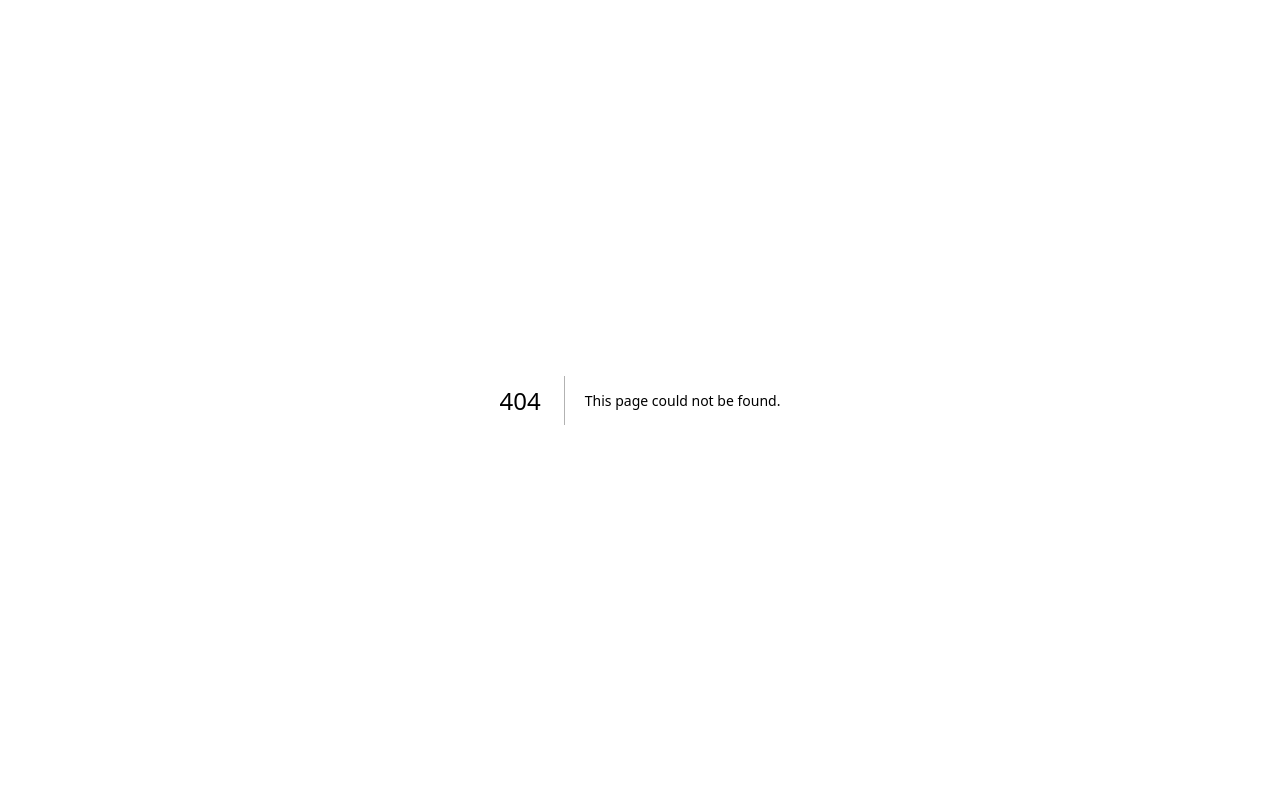
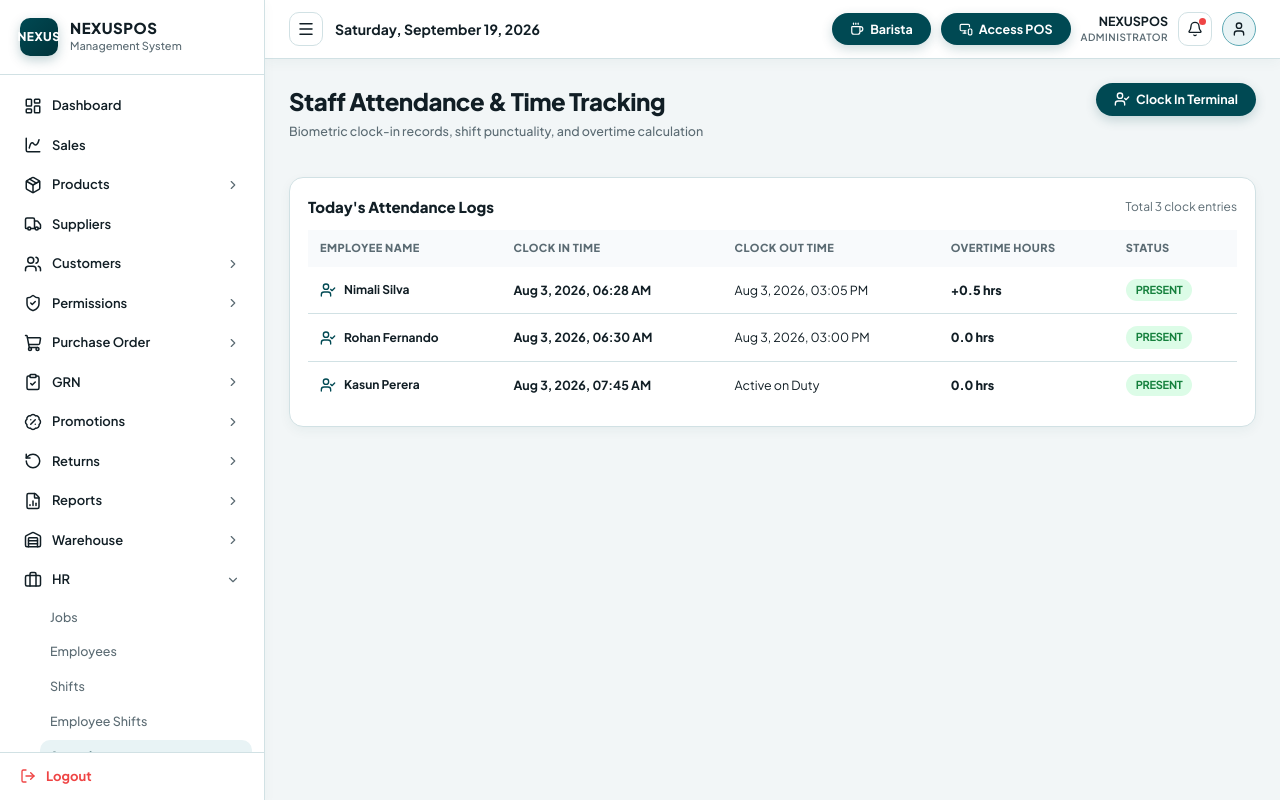
Before and after one commit to Clerans/NEXTJS-POS, a Next.js app in the folder nexuspos-app/: page /hr/attendance in a window 1280 px wide. Before the commit this address had no page. Built offline with nearby package versions, Linux system fonts and the light colour scheme.

Commit message:
Functions Updated

```diff
--- /dev/null
+++ b/nexuspos-app/src/app/(dashboard)/hr/attendance/page.tsx
@@ -0,0 +1,103 @@
+"use client";
+
+import React, { useState } from "react";
+import { Plus, UserCheck, Clock, CheckCircle2 } from "lucide-react";
+import { Button } from "@/components/ui/Button";
+import { Badge } from "@/components/ui/Badge";
+import { formatDateTime } from "@/lib/utils";
+import { AttendanceRecord } from "@/types";
+import { toast } from "sonner";
+
+export default function AttendancePage() {
+  const [records, setRecords] = useState<AttendanceRecord[]>([
+    {
+      id: 1,
+      employeeId: 2,
+      employeeName: "Nimali Silva",
+      clockIn: "2026-08-03T06:28:00Z",
+      clockOut: "2026-08-03T15:05:00Z",
+      overtimeHours: 0.5,
+      status: "PRESENT",
+    },
+    {
+      id: 2,
+      employeeId: 3,
+      employeeName: "Rohan Fernando",
+      clockIn: "2026-08-03T06:30:00Z",
+      clockOut: "2026-08-03T15:00:00Z",
+      overtimeHours: 0.0,
+      status: "PRESENT",
+    },
+    {
+      id: 3,
+      employeeId: 1,
+      employeeName: "Kasun Perera",
+      clockIn: "2026-08-03T07:45:00Z",
+      clockOut: undefined,
+      overtimeHours: 0.0,
+      status: "PRESENT",
+    },
+  ]);
+
+  const handleClockIn = () => {
+    toast.success("Clock-in recorded via biometric terminal!");
+  };
+
+  return (
+    <div className="space-y-4">
+      <div className="page-head-row">
+        <div>
+          <h1 className="page-title">Staff Attendance &amp; Time Tracking</h1>
+          <div className="page-sub">
+            Biometric clock-in records, shift punctuality, and overtime calculation
+          </div>
+        </div>
+        <Button variant="orange" onClick={handleClockIn} className="flex items-center gap-1.5">
+          <UserCheck className="w-4 h-4" /> Clock In Terminal
+        </Button>
+      </div>
+
+      <div className="card space-y-4">
+        <div className="panel-header">
+          <div className="panel-title">Today&apos;s Attendance Logs</div>
+          <div className="text-xs text-text-gray">Total {records.length} clock entries</div>
+        </div>
+
+        <table className="w-full">
+          <thead>
+            <tr>
+              <th>Employee Name</th>
+              <th>Clock In Time</th>
+              <th>Clock Out Time</th>
+              <th>Overtime Hours</th>
+              <th>Status</th>
+            </tr>
+          </thead>
+          <tbody>
+            {records.map((rec) => (
+              <tr key={rec.id} className="hover:bg-patina-light/50">
+                <td>
+                  <div className="font-bold text-xs text-text-dark flex items-center gap-2">
+                    <UserCheck className="w-4 h-4 text-patina" /> {rec.employeeName}
+                  </div>
+                </td>
+                <td className="text-xs font-bold text-emerald-700">
+                  {formatDateTime(rec.clockIn)}
+                </td>
+                <td className="text-xs text-text-gray">
+                  {rec.clockOut ? formatDateTime(rec.clockOut) : "Active on Duty"}
+                </td>
+                <td className="font-black text-xs text-patina">
+                  {rec.overtimeHours > 0 ? `+${rec.overtimeHours} hrs` : "0.0 hrs"}
+                </td>
+                <td>
+                  <Badge variant="green">{rec.status}</Badge>
+                </td>
+              </tr>
+            ))}
+          </tbody>
+        </table>
+      </div>
+    </div>
+  );
+}
--- /dev/null
+++ b/nexuspos-app/src/app/(dashboard)/hr/employee-shifts/page.tsx
@@ -0,0 +1,102 @@
+"use client";
+
+import React, { useState } from "react";
+import { Plus, Calendar, User, Clock } from "lucide-react";
+import { Button } from "@/components/ui/Button";
+import { Badge } from "@/components/ui/Badge";
+import { formatDate } from "@/lib/utils";
+import { db } from "@/lib/db";
+import { EmployeeShift } from "@/types";
+import { toast } from "sonner";
+
+export default function EmployeeShiftsPage() {
+  const [roster, setRoster] = useState<EmployeeShift[]>([
+    {
+      id: 1,
+      employeeId: 2,
+      employeeName: "Nimali Silva",
+      shiftId: 1,
+      shiftName: "Morning Opening Shift (06:30 - 15:00)",
+      shiftDate: "2026-08-03",
+      status: "COMPLETED",
+    },
+    {
+      id: 2,
+      employeeId: 3,
+      employeeName: "Rohan Fernando",
+      shiftId: 1,
+      shiftName: "Morning Opening Shift (06:30 - 15:00)",
+      shiftDate: "2026-08-03",
+      status: "COMPLETED",
+    },
+    {
+      id: 3,
+      employeeId: 4,
+      employeeName: "Dilani Bandara",
+      shiftId: 2,
+      shiftName: "Afternoon / Evening Shift (14:30 - 23:00)",
+      shiftDate: "2026-08-03",
+      status: "SCHEDULED",
+    },
+  ]);
+
+  return (
+    <div className="space-y-4">
+      <div className="page-head-row">
+        <div>
+          <h1 className="page-title">Employee Shift Roster</h1>
+          <div className="page-sub">
+            Staff weekly schedule allocation and roster assignments
+          </div>
+        </div>
+        <Button
+          variant="orange"
+          onClick={() => toast.info("Opening Shift Assignment Modal...")}
+          className="flex items-center gap-1.5"
+        >
+          <Plus className="w-4 h-4" /> Assign Shift
+        </Button>
+      </div>
+
+      <div className="card space-y-4">
+        <div className="panel-header">
+          <div className="panel-title">Weekly Roster Entries</div>
+          <div className="text-xs text-text-gray">Total {roster.length} scheduled duties</div>
+        </div>
+
+        <table className="w-full">
+          <thead>
+            <tr>
+              <th>Employee</th>
+              <th>Assigned Shift</th>
+              <th>Date</th>
+              <th>Status</th>
+            </tr>
+          </thead>
+          <tbody>
+            {roster.map((r) => (
+              <tr key={r.id} className="hover:bg-patina-light/50">
+                <td>
+                  <div className="font-bold text-xs text-text-dark flex items-center gap-2">
+                    <User className="w-4 h-4 text-patina" /> {r.employeeName}
+                  </div>
+                </td>
+                <td className="text-xs font-semibold text-text-dark">
+                  {r.shiftName}
+                </td>
+                <td className="text-xs text-text-gray font-medium">
+                  {formatDate(r.shiftDate)}
+                </td>
+                <td>
+                  <Badge variant={r.status === "COMPLETED" ? "green" : "orange"}>
+                    {r.status}
+                  </Badge>
+                </td>
+              </tr>
+            ))}
+          </tbody>
+        </table>
+      </div>
+    </div>
+  );
+}
```
